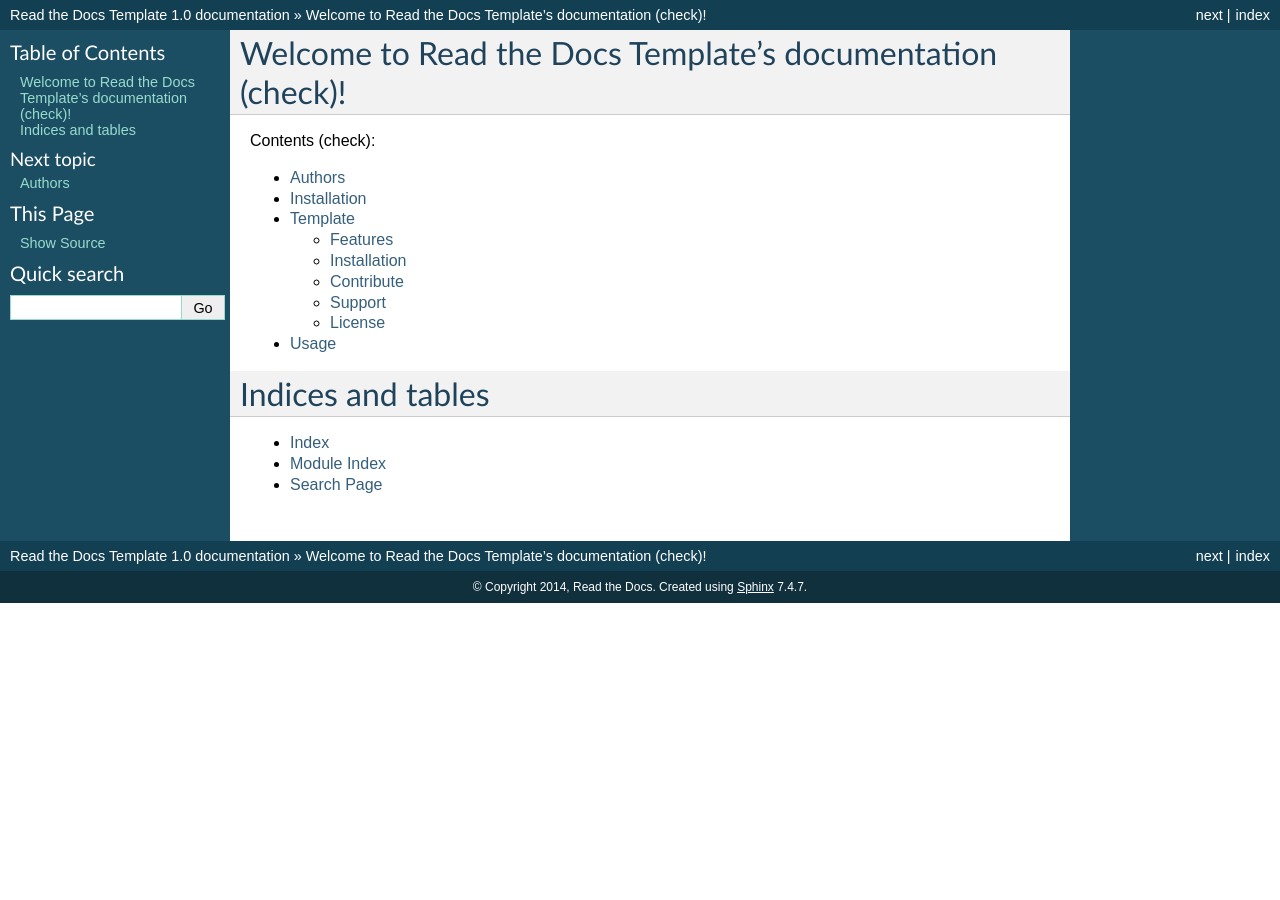
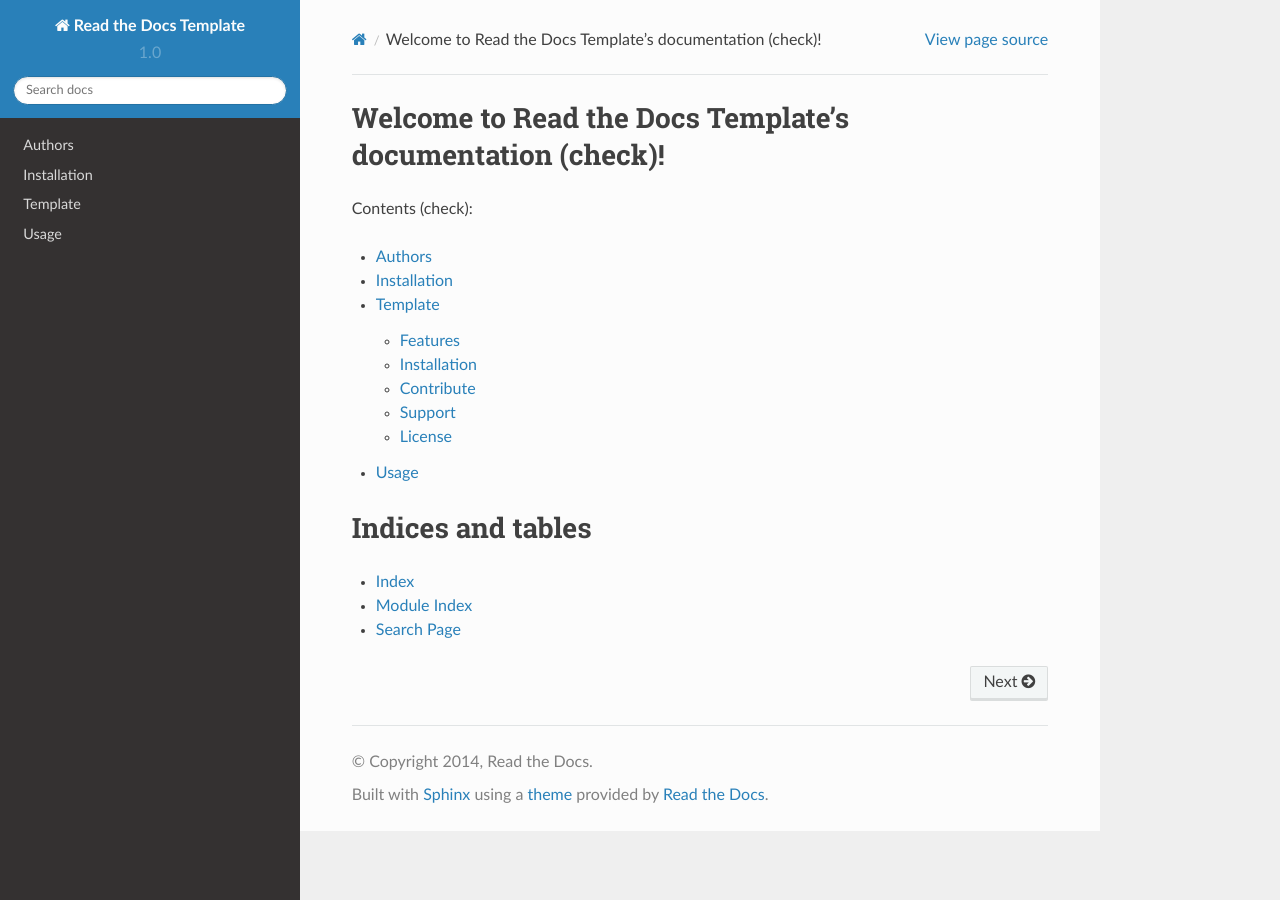
Before and after one commit to jankiemm/setup, a Sphinx documentation site: the page built from docs/index.rst, in a window 1280 px wide. Built offline with Sphinx 7.4.7 and the Read the Docs theme 2.0.0, drawn with Linux system fonts in a browser that asks for light colours.

Commit message:
Update conf.py
theme change

```diff
--- a/docs/conf.py
+++ b/docs/conf.py
@@ -28,7 +28,7 @@
 # Add any Sphinx extension module names here, as strings. They can be
 # extensions coming with Sphinx (named 'sphinx.ext.*') or your custom
 # ones.
-extensions = []
+extensions = ['sphinx_rtd_theme']
 
 # Add any paths that contain templates here, relative to this directory.
 templates_path = ['_templates']
@@ -98,8 +98,8 @@
 
 # The theme to use for HTML and HTML Help pages.  See the documentation for
 # a list of builtin themes.
-html_theme = 'default'
-
+#html_theme = 'default'
+html_theme = 'sphinx_rtd_theme'
 # Theme options are theme-specific and customize the look and feel of a theme
 # further.  For a list of options available for each theme, see the
 # documentation.
```
